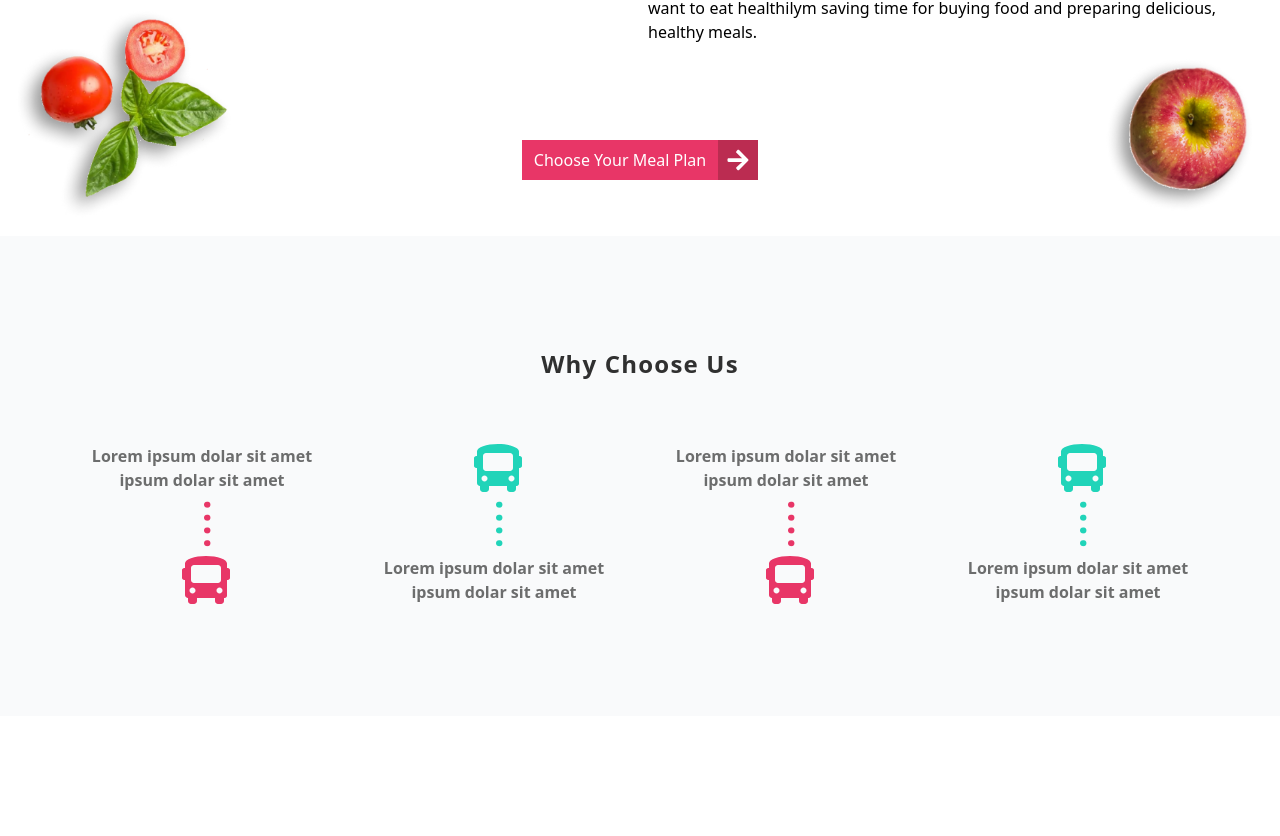
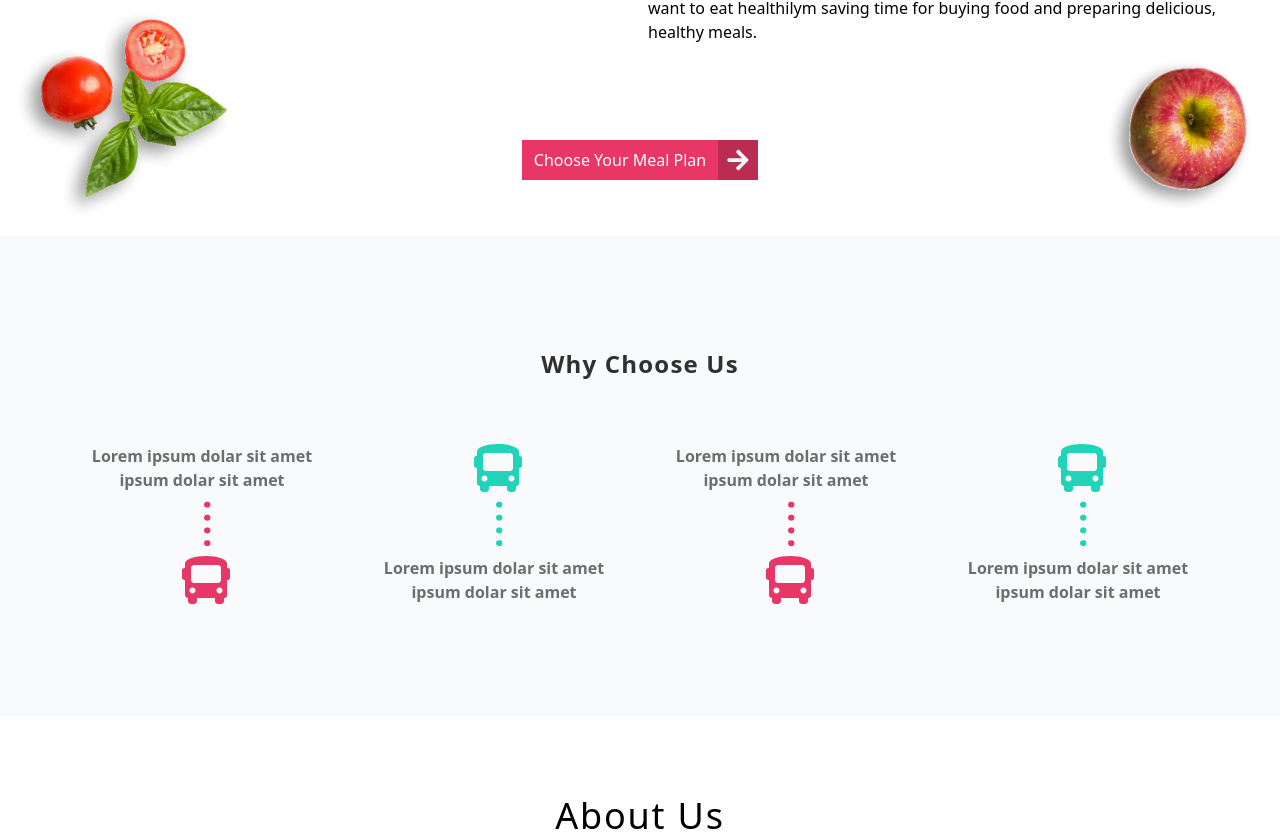
Before and after one commit to Gadnadj/Mealicious, a React (Vite) app: page / in a window 1280 px wide. Shown: the part 1128-1964 px from the top of the page. Before the commit the page ends 1844 px from the top, so only its background shows below. Built offline with nearby package versions, Linux system fonts and the light colour scheme; a web font is replaced by a local one.

Commit message:
fix bug overflow

```diff
--- a/src/App.tsx
+++ b/src/App.tsx
@@ -5,17 +5,19 @@ import NavBar from './components/NavBar';
 import Banner from './components/Banner';
 import Hero from './components/Hero';
 import WhyChoose from './components/WhyChoose';
+import About from './components/About';
 
 function App() {
   const [count, setCount] = useState(0);
 
   return (
     <>
-      <div className='overflow-x-hidden'>
+      <div className='overflow-x-hidden overflow-y-hidden'>
         <NavBar />
         <Hero />
         <Banner />
         <WhyChoose />
+        <About />
       </div>
     </>
   );
--- /dev/null
+++ b/src/components/About.tsx
@@ -0,0 +1,20 @@
+
+
+type Props = {}
+
+const About = (props: Props) => {
+    return (
+        <>
+            <div>
+                <div className="container">
+                    <h1 className="pt-20 tracking-wider text-4xl font-semiboldtext-white text-center">
+                        About Us
+                    </h1>
+                </div>
+
+            </div>
+        </>
+    );
+};
+
+export default About;
```
